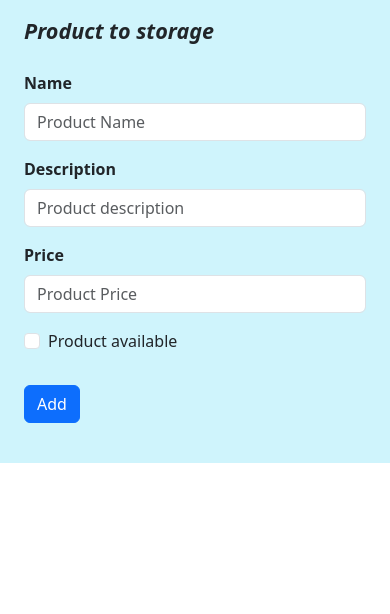
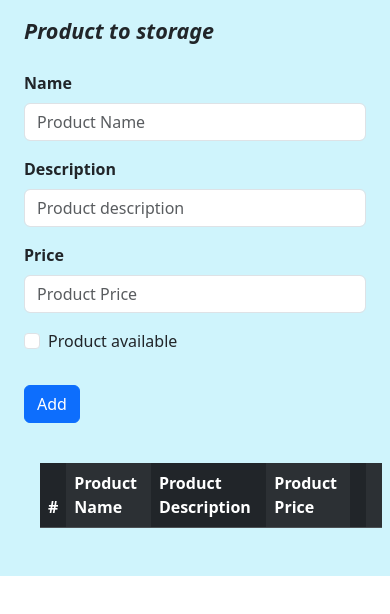
Before and after one commit to Elmo-Yete/practica-BD, a plain HTML site: page index.html in a window 390 px wide. Shown: the part 76-690 px from the top of the page. Drawn offline with nearby package versions, Linux system fonts and the light colour scheme; no server answers.

Commit message:
Update index.html

```diff
--- a/index.html
+++ b/index.html
@@ -92,7 +92,7 @@
                     </fieldset>
                   </form>
                 </div>
-                <div class="col-12 d-none d-md-block col-md-7">
+                <div class="col-12 col-md-7">
                   <table class="table table-dark table-striped-columns my-4 ms-3">
                     <thead>
                       <tr>
```
